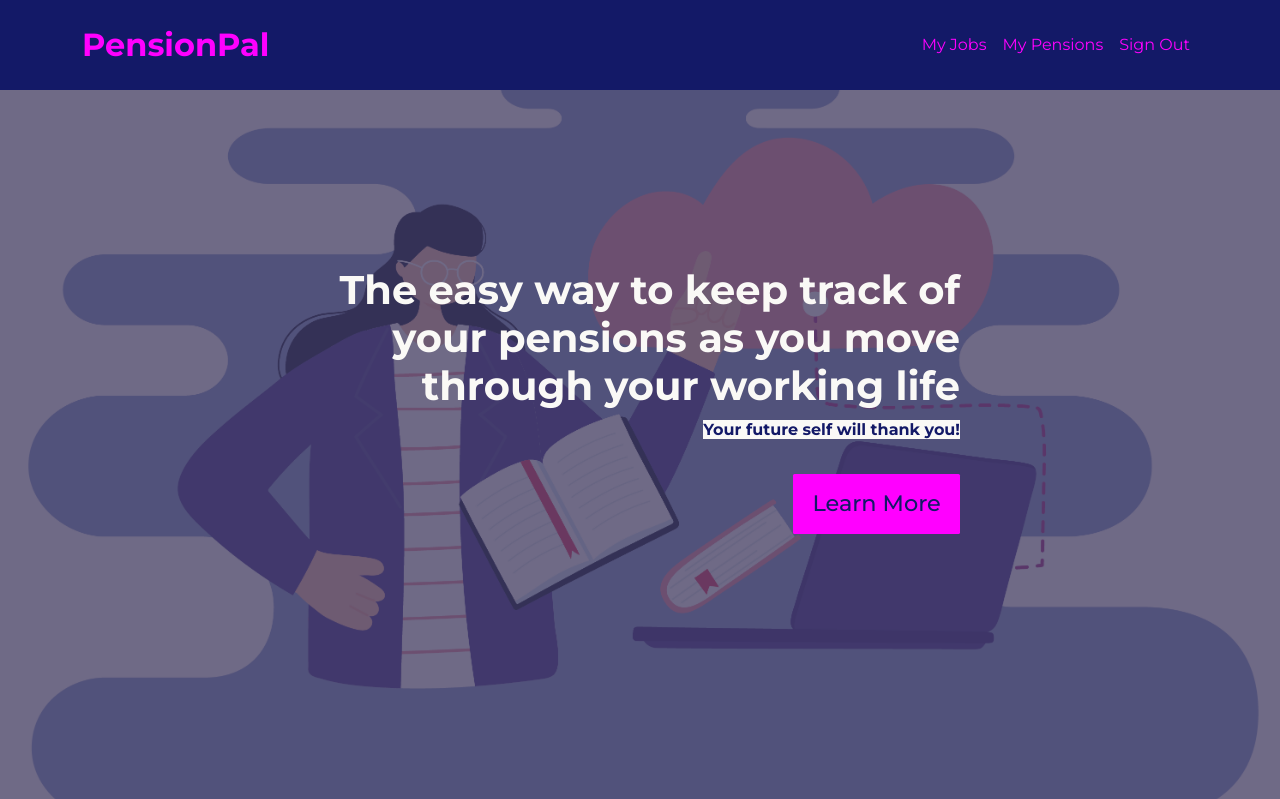
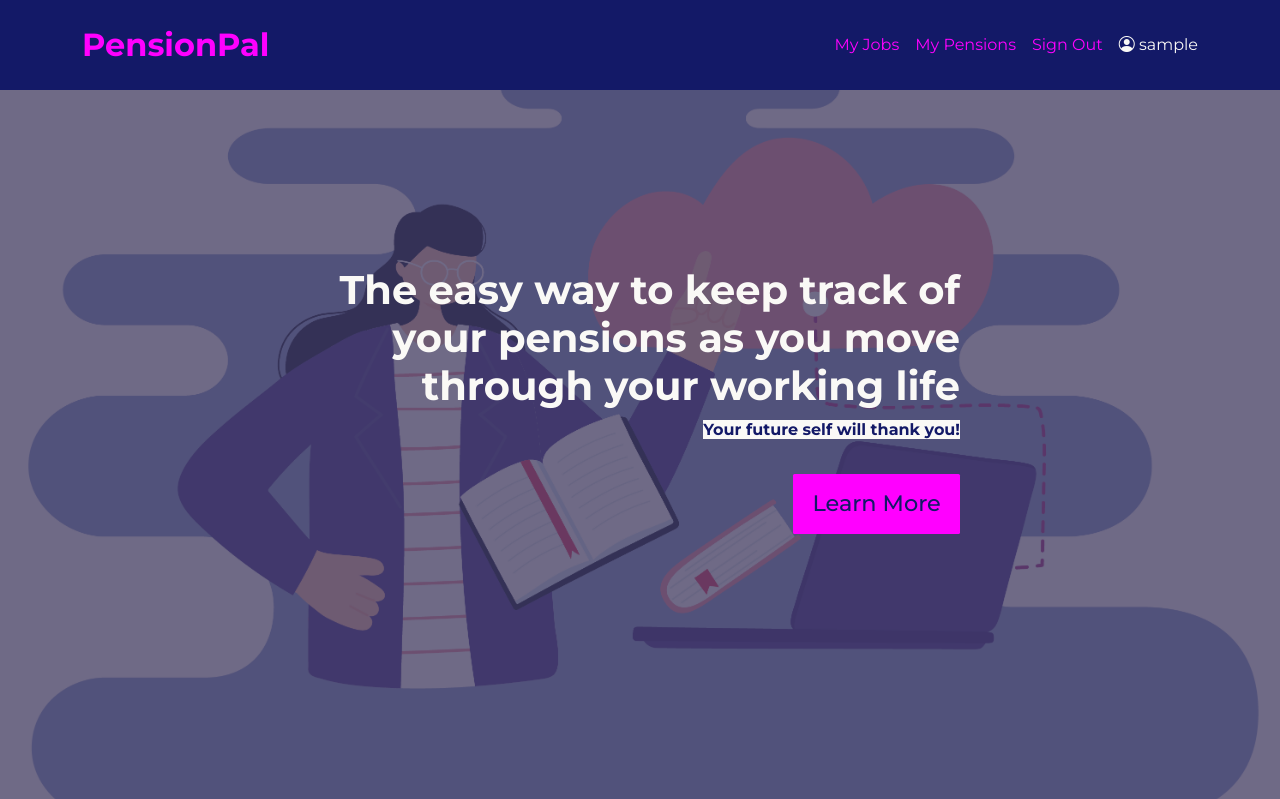
Before and after one commit to Fiona-T/pension-pal, a Django app: page / in a window 1280 px wide. Shown: the top 799 px of the page. Run offline with Django 3.2, Linux system fonts and the light colour scheme; the visitor is signed in with stand-in values (Sample User, id 1); some libraries are stand-ins or nearby versions.

Commit message:
feat: update header to show the username when user logged in

```diff
--- a/static/css/style.css
+++ b/static/css/style.css
@@ -88,6 +88,11 @@ h2 {
 .navbar-toggler:focus {
     box-shadow: 0 0 0 .1rem;
     color: #FF00FF;
+}
+
+/* user name in header */
+.logged-in {
+    color: #FAF9F6;
 }
 
 /* ---------------------------------------- Home page */
--- a/templates/base.html
+++ b/templates/base.html
@@ -1,4 +1,5 @@
 {% load static %}
+{% load account %}
 
 <!DOCTYPE html>
 <html lang="en">
@@ -56,6 +57,13 @@
                         {% endif %}
                     </ul>
                 </div>
+                <!-- show the username if the user is logged in -->
+                {% if user.is_authenticated %}
+                <div class="logged-in ms-md-2">
+                    <i class="bi bi-person-circle" role="img" aria-label="Logged in username"></i>
+                    <span>{% user_display user %}</span>
+                </div>
+                {% endif %}
             </div>
         </nav>
     </header>
```
